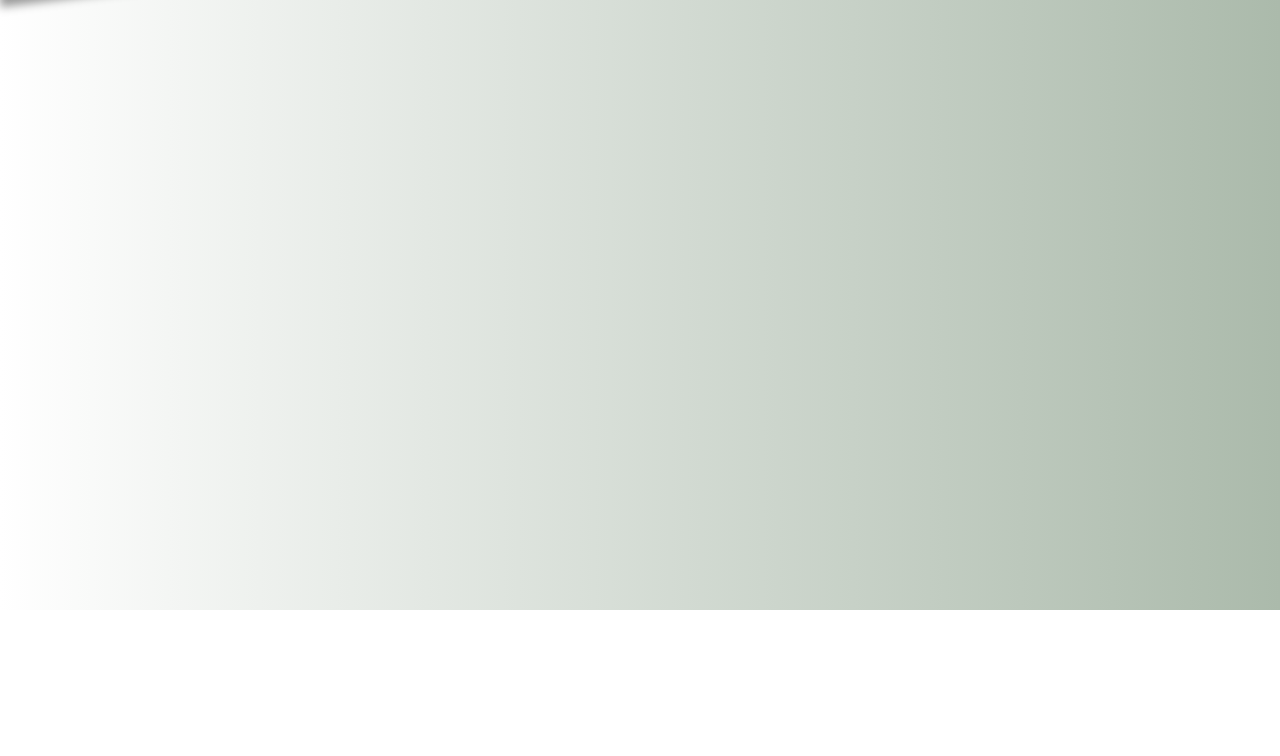
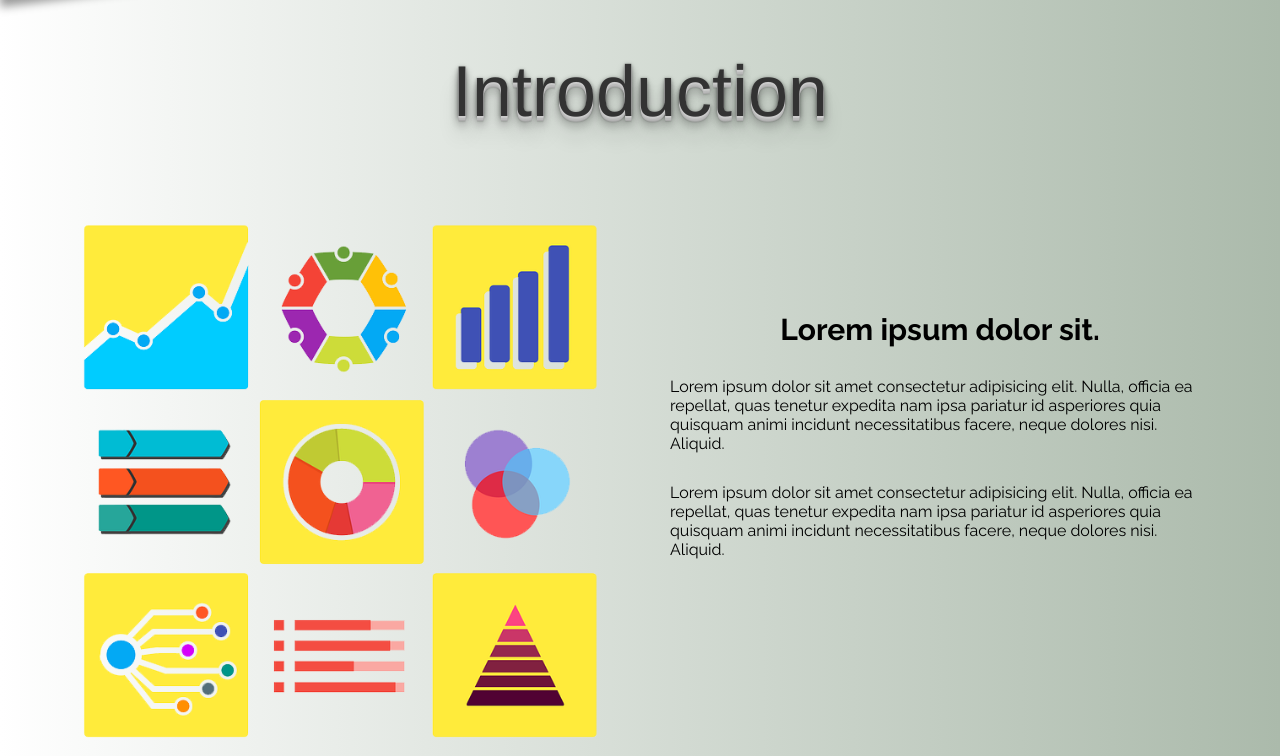
Before and after one commit to liridonkrasniqi13/my-template, a website: page index.html in a window 1280 px wide. Shown: the part 760-1516 px from the top of the page. Before the commit the page ends 1370 px from the top, so only its background shows below. Drawn offline with Linux system fonts and the light colour scheme; files whose address does not match are found by name.

Commit message:
add the introduction section

```diff
--- a/index.html
+++ b/index.html
@@ -68,8 +68,33 @@
   </header>
 
 
-    <section class="hero-2">
+    <section class="introduction">
+      <div class="intro__text-center">
+        <h1  class="enjoy-css">Introduction</h1>
+      </div>
+      <div class="row margin-top-big">
+        <div class="col-1-of-2 ">
+          <div class="into__1">
+            <img src="img/charts-1.png" alt="Charts"class="into__image">
+          </div>
 
+        </div>
+        <div class="col-1-of-2">
+          <div class="intro__2">
+            <h1 class="intro__2-text text-center">Lorem ipsum dolor sit. </h1>
+            <p class="some__text">
+              Lorem ipsum dolor sit amet consectetur adipisicing elit. Nulla, officia ea repellat,
+              quas tenetur expedita nam ipsa pariatur id asperiores quia quisquam animi incidunt necessitatibus facere,
+              neque dolores nisi. Aliquid.
+            </p>
+            <p class="some__text">
+              Lorem ipsum dolor sit amet consectetur adipisicing elit. Nulla, officia ea repellat,
+              quas tenetur expedita nam ipsa pariatur id asperiores quia quisquam animi incidunt necessitatibus facere,
+              neque dolores nisi. Aliquid.
+            </p>
+          </div>
+        </div>
+      </div>
     </section>
 
 
--- a/sass/base/_utilities.scss
+++ b/sass/base/_utilities.scss
@@ -1,3 +1,7 @@
+.text-center {
+  text-align: center !important;
+}
+
 .margin-top-big {
   margin-top: 8rem;
 }
--- a/sass/pages/_home.scss
+++ b/sass/pages/_home.scss
@@ -50,13 +50,60 @@
 }
 
 // test here for the secon part
-  .hero-2 {
-    background: #abbaab;  /* fallback for old browsers */
-    background: -webkit-linear-gradient(to right, #ffffff, #abbaab);  /* Chrome 10-25, Safari 5.1-6 */
-    background: linear-gradient(to right, #ffffff, #abbaab); /* W3C, IE 10+/ Edge, Firefox 16+, Chrome 26+, Opera 12+, Safari 7+ */
+.introduction {
+  margin-top: -15rem;
+  background: #abbaab;  /* fallback for old browsers */
+  background: -webkit-linear-gradient(to right, #ffffff, #abbaab);  /* Chrome 10-25, Safari 5.1-6 */
+  background: linear-gradient(to right, #ffffff, #abbaab); /* W3C, IE 10+/ Edge, Firefox 16+, Chrome 26+, Opera 12+, Safari 7+ */
+
+  padding: 20rem 0;
 
 
-    height: 95vh;
-    margin-top: -15rem;
+}
 
+
+
+.enjoy-css {
+  text-align: center;
+  -webkit-box-sizing: content-box;
+  -moz-box-sizing: content-box;
+  box-sizing: content-box;
+  cursor: pointer;
+  border: none;
+  font: normal 72px/normal "Passero One", Helvetica, sans-serif;
+  color: rgba($color-grey-dark-3 ,1);
+  text-align: center;
+  -o-text-overflow: clip;
+  text-overflow: clip;
+  text-shadow: 0 1px 0 rgb(204,204,204) , 0 2px 0 rgb(201,201,201) , 0 3px 0 rgb(187,187,187) , 0 4px 0 rgb(185,185,185) , 0 5px 0 rgb(170,170,170) , 0 6px 1px rgba(0,0,0,0.0980392) , 0 0 5px rgba(0,0,0,0.0980392) , 0 1px 3px rgba(0,0,0,0.298039) , 0 3px 5px rgba(0,0,0,0.2) , 0 5px 10px rgba(0,0,0,0.247059) , 0 10px 10px rgba(0,0,0,0.2) , 0 20px 20px rgba(0,0,0,0.14902) ;
+  -webkit-transition: all 300ms cubic-bezier(0.42, 0, 0.58, 1);
+  -moz-transition: all 300ms cubic-bezier(0.42, 0, 0.58, 1);
+  -o-transition: all 300ms cubic-bezier(0.42, 0, 0.58, 1);
+  transition: all 300ms cubic-bezier(0.42, 0, 0.58, 1);
+}
+
+.enjoy-css:hover {
+  color: rgba($color-grey-dark ,1);
+  text-shadow: 0 1px 0 rgba(255,255,255,1) , 0 2px 0 rgba(255,255,255,1) , 0 3px 0 rgba(255,255,255,1) , 0 4px 0 rgba(255,255,255,1) , 0 5px 0 rgba(255,255,255,1) , 0 6px 1px rgba(0,0,0,0.0980392) , 0 0 5px rgba(0,0,0,0.0980392) , 0 1px 3px rgba(0,0,0,0.298039) , 0 3px 5px rgba(0,0,0,0.2) , 0 -5px 10px rgba(0,0,0,0.247059) , 0 -7px 10px rgba(0,0,0,0.2) , 0 -15px 20px rgba(0,0,0,0.14902) ;
+  -webkit-transition: all 200ms cubic-bezier(0.42, 0, 0.58, 1) 10ms;
+  -moz-transition: all 200ms cubic-bezier(0.42, 0, 0.58, 1) 10ms;
+  -o-transition: all 200ms cubic-bezier(0.42, 0, 0.58, 1) 10ms;
+  transition: all 200ms cubic-bezier(0.42, 0, 0.58, 1) 10ms;
+}
+
+.into__image {
+  width: 100%;
+}
+
+.intro__2 {
+  padding-top: 10rem;
+
+  &-text {
+    font-size: 3rem;
   }
+}
+
+.some__text {
+  font-size: 1.6rem;
+  padding-top: 3rem;
+}
```
Also changed, not shown: sass/layout/_grid.scss (+1 -6 lines), css/style.css, img/charts-1.png (added), 1 other file.
